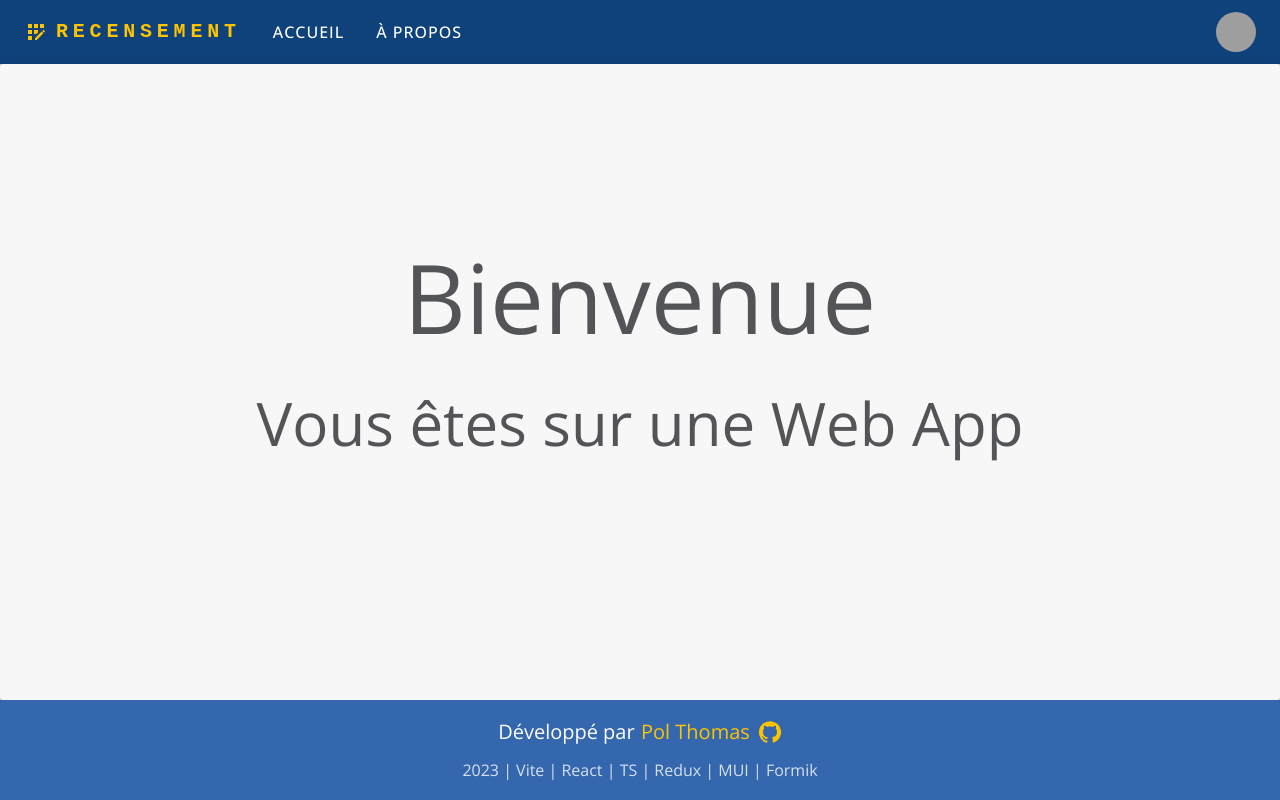
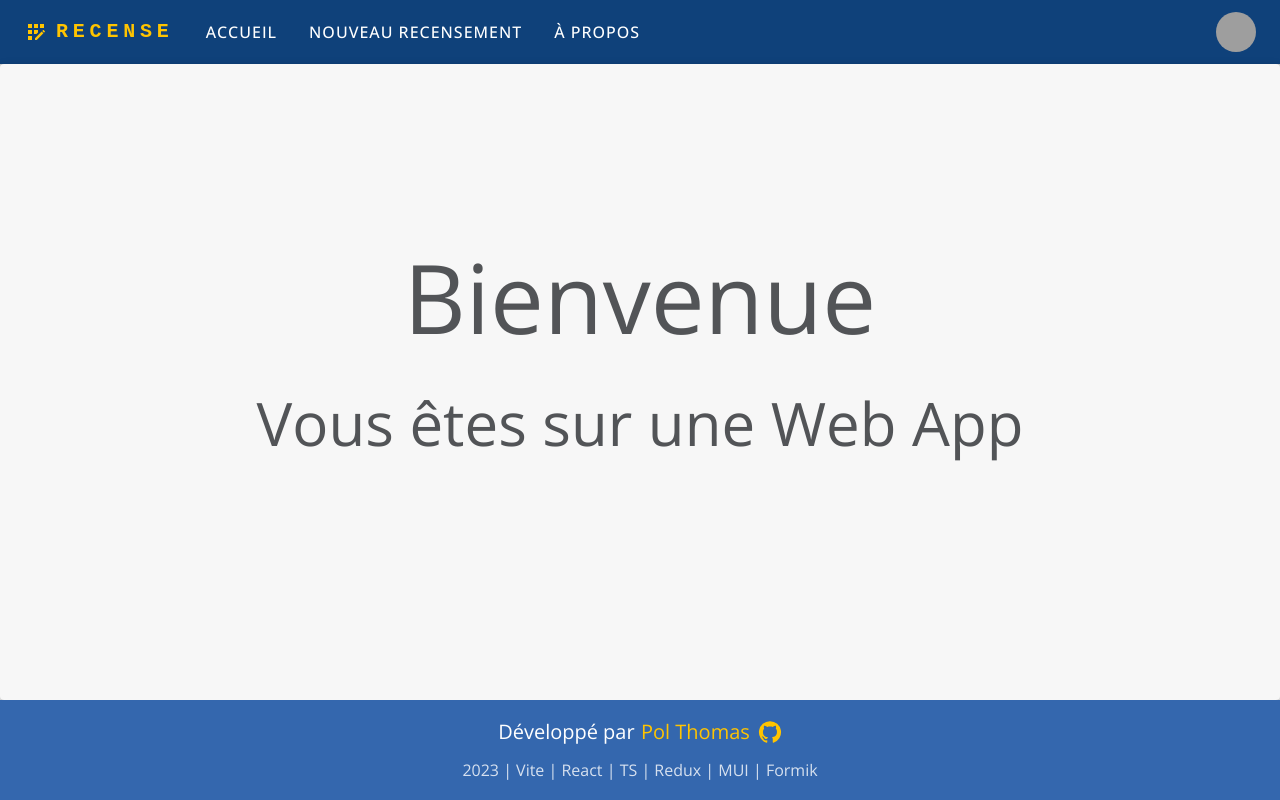
Before and after one commit to PolThm/recense, a React (Vite) app: page / in a window 1280 px wide. Built offline with nearby package versions, Linux system fonts and the light colour scheme; grey boxes are pictures that could not be loaded.

Commit message:
New name

```diff
--- a/index.html
+++ b/index.html
@@ -8,7 +8,7 @@
   <link rel="preconnect" href="https://fonts.gstatic.com" crossorigin>
   <link href="https://fonts.googleapis.com/css2?family=Open+Sans:ital,wght@0,300;0,400;0,500;0,600;0,700;0,800;1,300;1,400;1,500;1,600;1,700;1,800&display=swap" rel="stylesheet">
   <meta name="viewport" content="initial-scale=1, width=device-width" />
-  <title>Recensement by Pol Thomas</title>
+  <title>Recense by Pol Thomas</title>
 </head>
 
 <body>
--- a/package.json
+++ b/package.json
@@ -1,5 +1,5 @@
 {
-	"name": "recensement-by-pol-thomas",
+	"name": "recense-by-pol-thomas",
 	"private": true,
 	"version": "0.0.0",
 	"type": "module",
--- a/src/components/Navbar.tsx
+++ b/src/components/Navbar.tsx
@@ -18,6 +18,8 @@ import { NavLink } from 'react-router-dom';
 import appRoutes from '../routes';
 
 const accountFakeTabs = ['Profil', 'Tableau de bord', 'Déconnexion'];
+
+const APP_NAME = 'RECENSE';
 
 const Navbar = () => {
   const [anchorElNav, setAnchorElNav] = useState<null | HTMLElement>(null);
@@ -60,7 +62,7 @@ const Navbar = () => {
               textDecoration: 'none',
             }}
           >
-            RECENSEMENT
+            {APP_NAME}
           </Typography>
           <Box sx={{ flexGrow: 1, display: { xs: 'flex', md: 'none' } }}>
             <IconButton
@@ -117,7 +119,7 @@ const Navbar = () => {
               textDecoration: 'none',
             }}
           >
-            RECENSEMENT
+            {APP_NAME}
           </Typography>
           <Box sx={{ flexGrow: 1, display: { xs: 'none', md: 'flex' } }}>
             {appRoutes.map((page) => (
--- a/src/routes/index.ts
+++ b/src/routes/index.ts
@@ -11,6 +11,13 @@ export const router: Route[] = [
     component: HomePage,
   },
   {
+    key: 'census-route',
+    title: 'Nouveau recensement',
+    path: '/new-census',
+    enabled: true,
+    component: HomePage,
+  },
+  {
     key: 'about-route',
     title: 'À propos',
     path: '/about',
```
Also changed, not shown: 1 other file (tests, documents, lock files or other folders).
